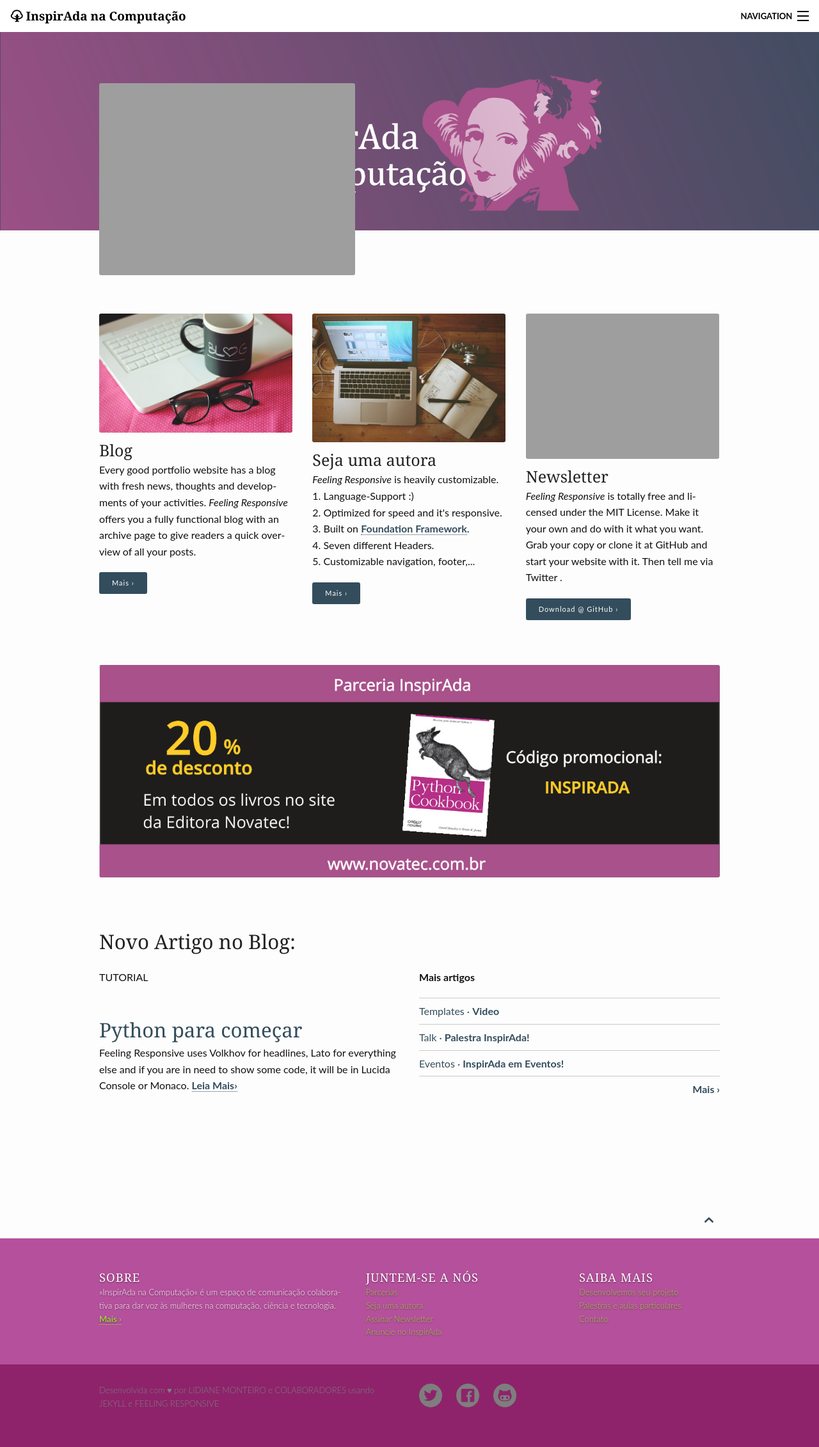
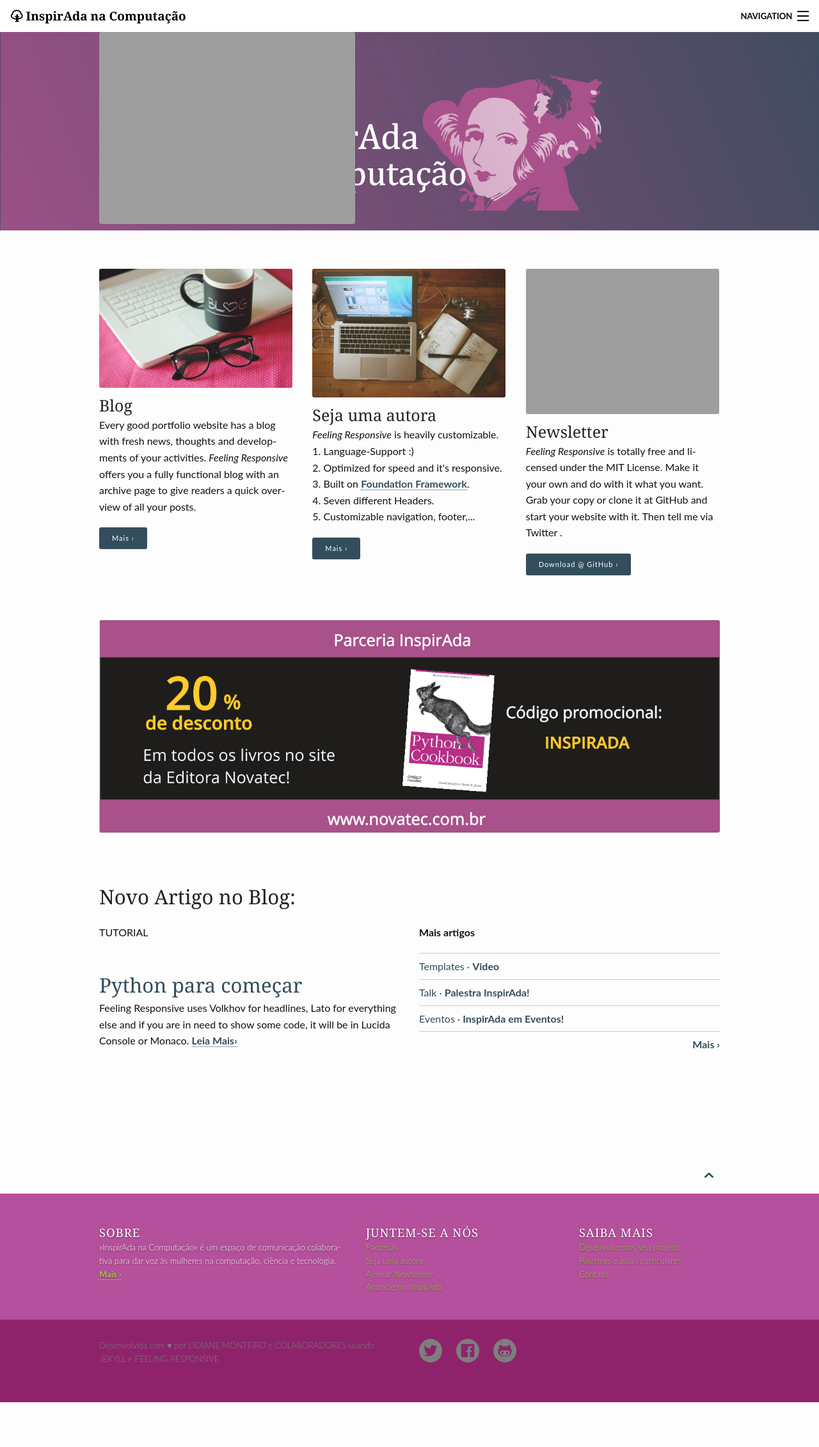
Before and after one commit to inspiradanacomputacao/inspiradanacomputacao.github.io, a Jekyll site: the page built from index.md, in a window 1280 px wide. Shown: the whole page at 64% size. Built offline with Jekyll 4.4.1, drawn with Linux system fonts in a browser that asks for light colours; after the commit the page ends 2191 px from its top, so only the background shows below that.

Commit message:
testando retirar marca do header

```diff
--- a/_sass/_07_layout.scss
+++ b/_sass/_07_layout.scss
@@ -92,9 +92,9 @@
 ------------------------------------------------------------------- */
 
 @media #{$small-only} {
-    #logo img {
+  /*  #logo img {
         display: none;
-    }
+    } */
     #masthead {
         height: 200px;
     }
@@ -119,9 +119,9 @@
 ------------------------------------------------------------------- */
 
 @media #{$medium-only} {
-    #logo img {
+  /*  #logo img {
         margin-top: 60px;
-    }
+    } */
     #masthead {
         height: 280px;
     }
@@ -142,9 +142,9 @@
 ------------------------------------------------------------------- */
 
 @media #{$large-only} {
-    #logo img {
+/*    #logo img {
         margin-top: 80px;
-    }
+    } */
     #masthead {
         height: 310px;
     }
@@ -165,9 +165,9 @@
 ------------------------------------------------------------------- */
 
 @media #{$xlarge-up} {
-    #logo img {
+  /*  #logo img {
         margin-top: 110px;
-    }
+    } */
     #masthead {
         height: 380px;
     }
```
